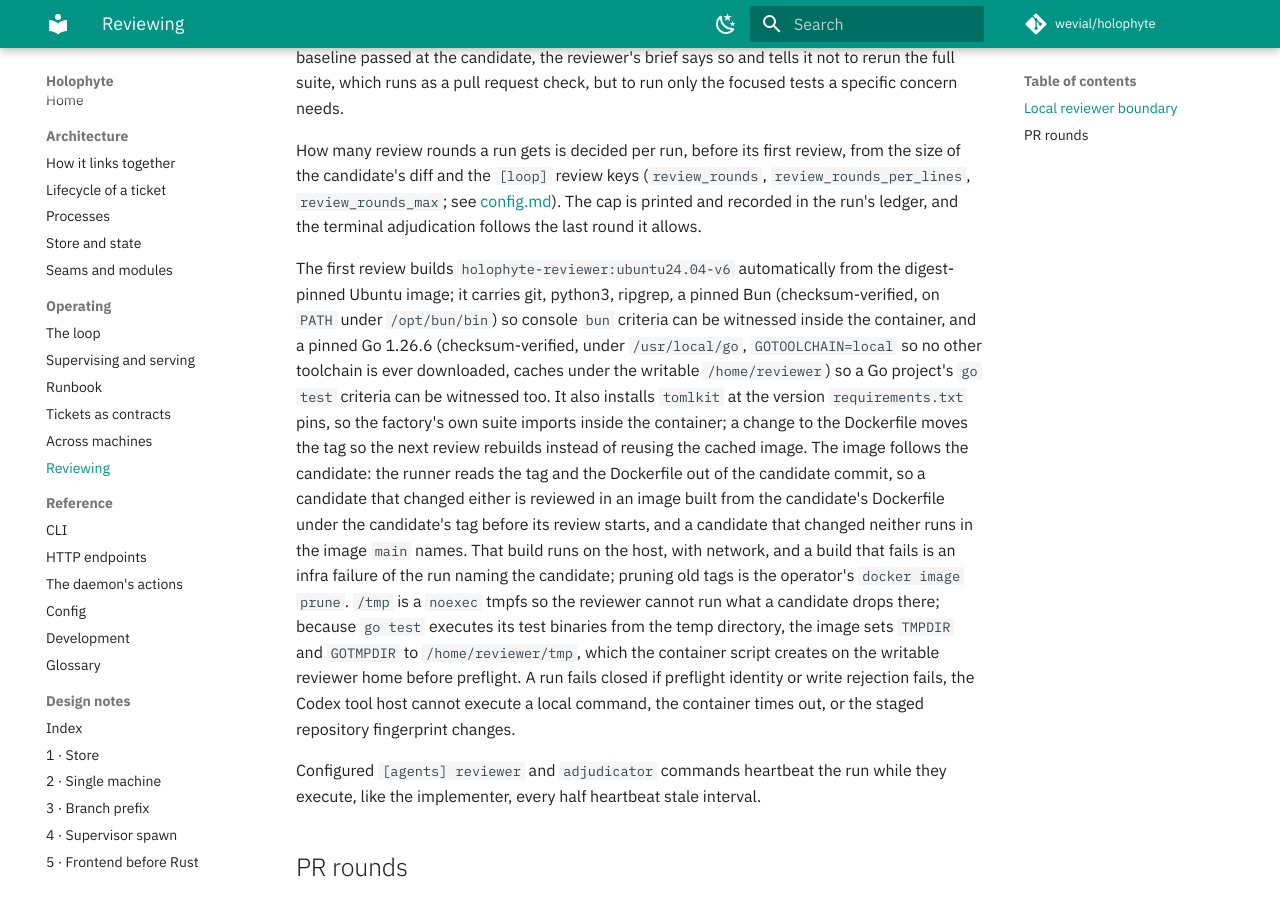
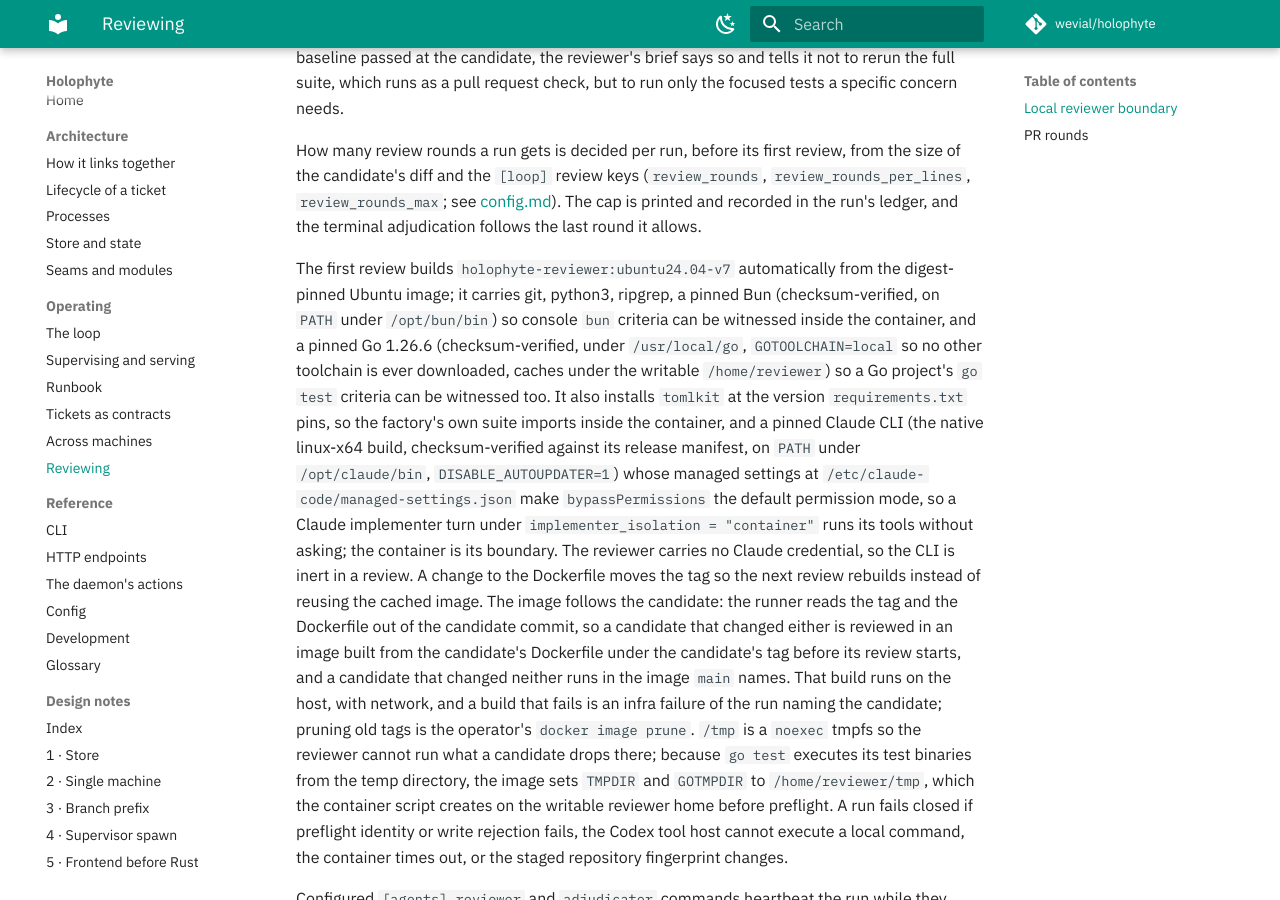
Before and after one commit to wevial/holophyte, an MkDocs documentation site: the page built from docs/reviewing.md, in a window 1280 px wide and 900 px high, scrolled down 1016 px. Built offline with MkDocs 1.6.1 and Material for MkDocs 9.7.7, drawn with Linux system fonts in a browser that asks for light colours; comment, search, counter and statistics services are not loaded.

Commit message:
feat(image): pin a Claude CLI that runs its tools without asking (HOLO-26) (#323)
The reviewer image, which is also the default `implementer_image`, now includes a pinned, checksum-verified Claude CLI on `PATH` with auto-update off. A managed settings file inside the image sets the default permission mode to `bypassPermissions`, so a Claude implementer turn under `implementer_isolation = "container"` can edit files and run commands without prompting. Because the Dockerfile changed, the image tag moves to `ubuntu24.04-v7`.

```diff
--- a/docs/reviewing.md
+++ b/docs/reviewing.md
@@ -53,7 +53,7 @@ review, from the size of the candidate's diff and the `[loop]` review keys
 [config.md](config.md)). The cap is printed and recorded in the run's ledger,
 and the terminal adjudication follows the last round it allows.
 
-The first review builds `holophyte-reviewer:ubuntu24.04-v6` automatically from
+The first review builds `holophyte-reviewer:ubuntu24.04-v7` automatically from
 the digest-pinned Ubuntu image; it carries git, python3, ripgrep, a pinned
 Bun (checksum-verified, on `PATH` under `/opt/bun/bin`) so console `bun`
 criteria can be witnessed inside the container, and a pinned Go 1.26.6
@@ -61,7 +61,14 @@ criteria can be witnessed inside the container, and a pinned Go 1.26.6
 toolchain is ever downloaded, caches under the writable `/home/reviewer`) so a
 Go project's `go test` criteria can be witnessed too. It also installs
 `tomlkit` at the version `requirements.txt` pins, so the factory's own suite
-imports inside the container; a change to the Dockerfile moves the tag so the
+imports inside the container, and a pinned Claude CLI (the native linux-x64
+build, checksum-verified against its release manifest, on `PATH` under
+`/opt/claude/bin`, `DISABLE_AUTOUPDATER=1`) whose managed settings at
+`/etc/claude-code/managed-settings.json` make `bypassPermissions` the default
+permission mode, so a Claude implementer turn under
+`implementer_isolation = "container"` runs its tools without asking; the
+container is its boundary. The reviewer carries no Claude credential, so the
+CLI is inert in a review. A change to the Dockerfile moves the tag so the
 next review rebuilds instead of reusing the cached image. The image follows
 the candidate: the runner reads the tag and the Dockerfile out of the candidate
 commit, so a candidate that changed either is reviewed in an image built from
--- a/review_runner.py
+++ b/review_runner.py
@@ -18,7 +18,7 @@ from pathlib import Path
 from typing import Sequence
 
 ROOT = Path(__file__).resolve().parent
-IMAGE = "holophyte-reviewer:ubuntu24.04-v6"
+IMAGE = "holophyte-reviewer:ubuntu24.04-v7"
 # The Codex route the container runs, and the profile a round records for
 # it. The pair is the default an absent `[agents] review_model` /
 # `review_effort` leaves in place; `holophyte.config` reads the keys and hands
```
Also changed, not shown: docs/config.md (+1 -1 lines), 3 other files.
